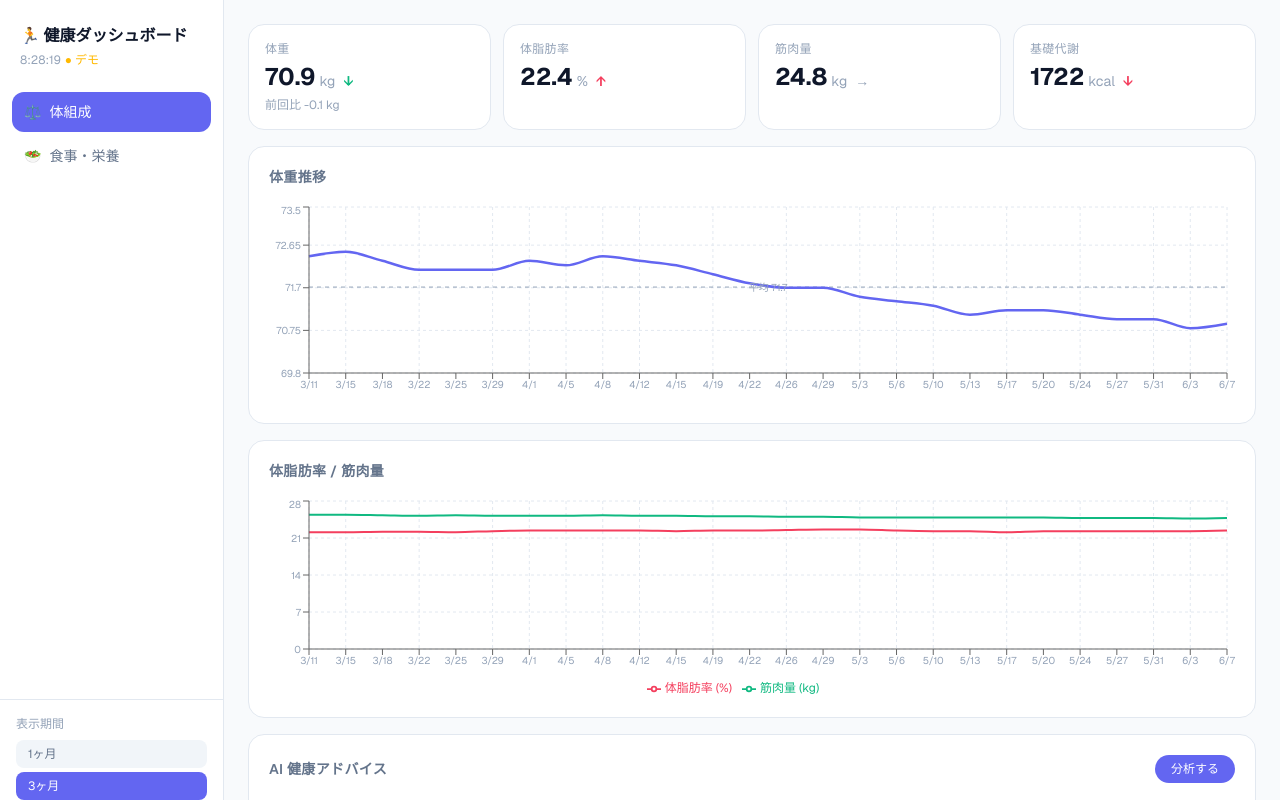
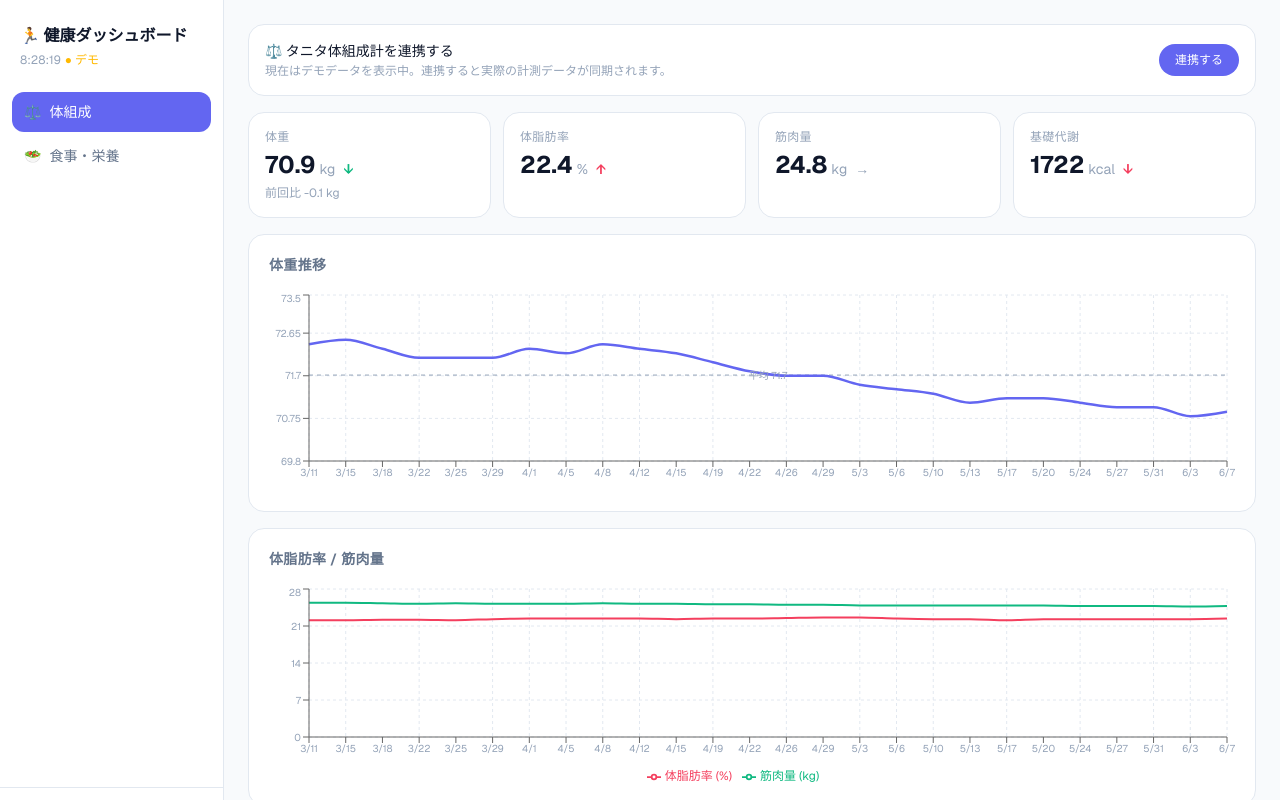
Before and after one commit to hikaruqq-sys/health-dashboard-, a Next.js app: page / in a window 1280 px wide. Shown: the top 800 px of the page. Built offline with nearby package versions, Linux system fonts and the light colour scheme.

Commit message:
Add Tanita OAuth connect button + auth/start route

```diff
--- /dev/null
+++ b/app/api/auth/start/route.ts
@@ -0,0 +1,7 @@
+import { NextResponse } from 'next/server';
+import { getAuthUrl } from '@/lib/healthplanet';
+
+export async function GET() {
+  const url = getAuthUrl();
+  return NextResponse.redirect(url);
+}
--- a/app/page.tsx
+++ b/app/page.tsx
@@ -163,7 +163,7 @@ export default function Dashboard() {
           {loading ? (
             <div className="flex items-center justify-center h-48" style={{ color: 'var(--text-muted)' }}>読み込み中...</div>
           ) : activeTab === 'body' ? (
-            <BodyTab metrics={metrics} nutrition={nutrition} latest={latest} prev={prev} trend={trend} />
+            <BodyTab metrics={metrics} nutrition={nutrition} latest={latest} prev={prev} trend={trend} isMock={isMock} />
           ) : (
             <NutritionTab
               nutrition={nutrition}
@@ -223,7 +223,7 @@ export default function Dashboard() {
           {loading ? (
             <div className="flex items-center justify-center h-48" style={{ color: 'var(--text-muted)' }}>読み込み中...</div>
           ) : activeTab === 'body' ? (
-            <BodyTab metrics={metrics} nutrition={nutrition} latest={latest} prev={prev} trend={trend} />
+            <BodyTab metrics={metrics} nutrition={nutrition} latest={latest} prev={prev} trend={trend} isMock={isMock} />
           ) : (
             <NutritionTab
               nutrition={nutrition}
@@ -258,15 +258,33 @@ export default function Dashboard() {
 }
 
 /* ── Body composition tab ── */
-function BodyTab({ metrics, nutrition, latest, prev, trend }: {
+function BodyTab({ metrics, nutrition, latest, prev, trend, isMock }: {
   metrics: BodyMetric[];
   nutrition: DailyNutrition[];
   latest: BodyMetric | undefined;
   prev: BodyMetric | undefined;
   trend: (key: keyof BodyMetric) => 'up' | 'down' | 'flat';
+  isMock: boolean;
 }) {
   return (
     <div className="flex flex-col gap-4">
+      {/* Tanita connect banner */}
+      {isMock && (
+        <div className="rounded-2xl border p-4 flex items-center justify-between gap-3"
+          style={{ background: 'var(--bg-card)', borderColor: 'var(--border)' }}>
+          <div>
+            <p className="text-sm font-medium" style={{ color: 'var(--text)' }}>⚖️ タニタ体組成計を連携する</p>
+            <p className="text-xs mt-0.5" style={{ color: 'var(--text-muted)' }}>現在はデモデータを表示中。連携すると実際の計測データが同期されます。</p>
+          </div>
+          <a
+            href="/api/auth/start"
+            className="text-xs px-4 py-2 rounded-full font-medium whitespace-nowrap flex-shrink-0"
+            style={{ background: 'var(--accent)', color: '#fff' }}
+          >
+            連携する
+          </a>
+        </div>
+      )}
       <div className="grid grid-cols-2 lg:grid-cols-4 gap-3">
         <MetricCard label="体重" value={latest?.weight} unit="kg" trend={trend('weight')} trendGood="down"
           sub={prev?.weight ? `前回比 ${((latest?.weight ?? 0) - prev.weight).toFixed(1)} kg` : undefined} />
```
